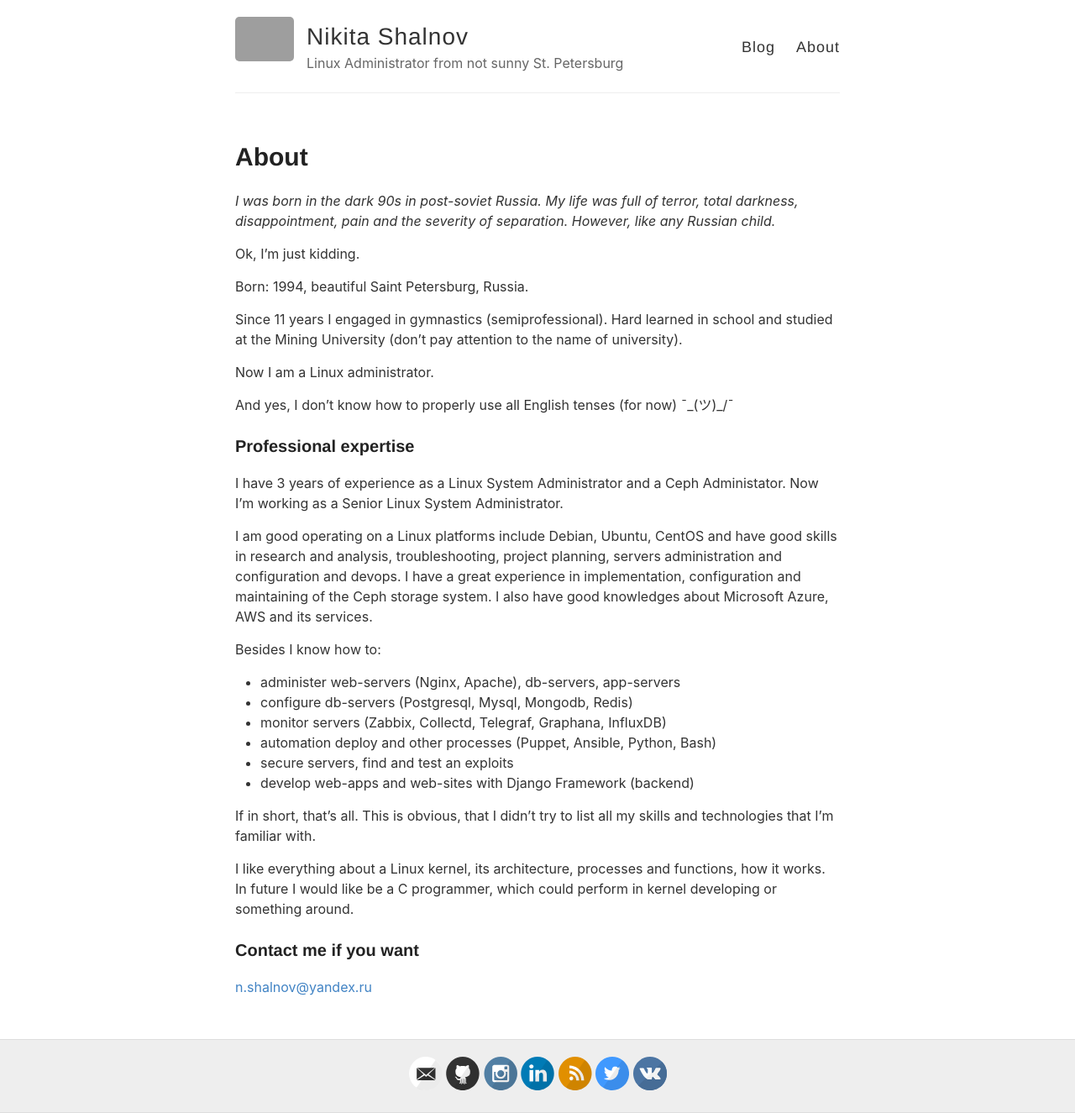
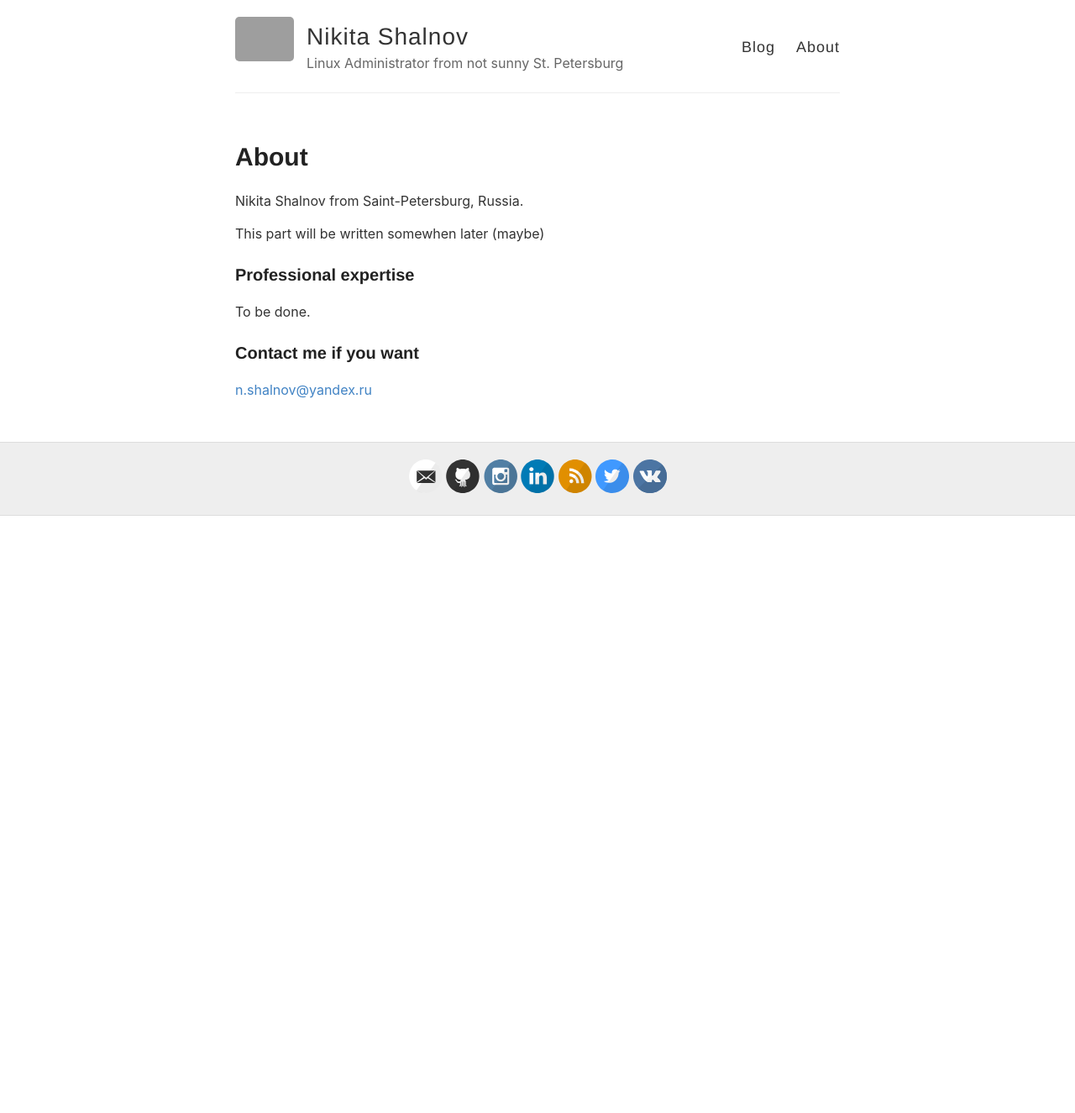
Before and after one commit to nikitashalnov/nikitashalnov.github.io, a Jekyll site: the page built from about.md, in a window 1280 px wide. Shown: the whole page at 84% size. Built offline with Jekyll 4.4.1, drawn with Linux system fonts in a browser that asks for light colours; after the commit the page ends 900 px from its top, so only the background shows below that; grey boxes are pictures that could not be loaded.

Commit message:
Change about page

```diff
--- a/about.md
+++ b/about.md
@@ -4,35 +4,13 @@ title: About
 permalink: /about/
 ---
 
-_I was born in the dark 90s in post-soviet Russia. My life was full of terror, total darkness, disappointment, pain and the severity of separation. However, like any Russian child._
+Nikita Shalnov from Saint-Petersburg, Russia.
 
-Ok, I'm just kidding.
-
-Born: 1994, beautiful Saint Petersburg, Russia.
-
-Since 11 years I engaged in gymnastics (semiprofessional). Hard learned in school and studied at the Mining University (don't pay attention to the name of university).
-
-Now I am a Linux administrator.
-
-And yes, I don't know how to properly use all English tenses (for now) ¯\_(ツ)_/¯
+This part will be written somewhen later (maybe)
 
 ### Professional expertise
 
-I have 3 years of experience as a Linux System Administrator and a Ceph Administator. Now I'm working as a Senior Linux System Administrator.
-
-I am good operating on a Linux platforms include Debian, Ubuntu, CentOS and have good skills in research and analysis, troubleshooting, project planning, servers administration and configuration and devops. I have a great experience in implementation, configuration and maintaining of the Ceph storage system. I also have good knowledges about Microsoft Azure, AWS and its services.
-
-Besides I know how to:
-- administer web-servers (Nginx, Apache), db-servers, app-servers
-- configure db-servers (Postgresql, Mysql, Mongodb, Redis)
-- monitor servers (Zabbix, Collectd, Telegraf, Graphana, InfluxDB)
-- automation deploy and other processes (Puppet, Ansible, Python, Bash)
-- secure servers, find and test an exploits
-- develop web-apps and web-sites with Django Framework (backend)
-
-If in short, that's all. This is obvious, that I didn't try to list all my skills and technologies that I'm familiar with.
-
-I like everything about a Linux kernel, its architecture, processes and functions, how it works. In future I would like be a C programmer, which could perform in kernel developing or something around.
+To be done.
 
 ### Contact me if you want
 
```
